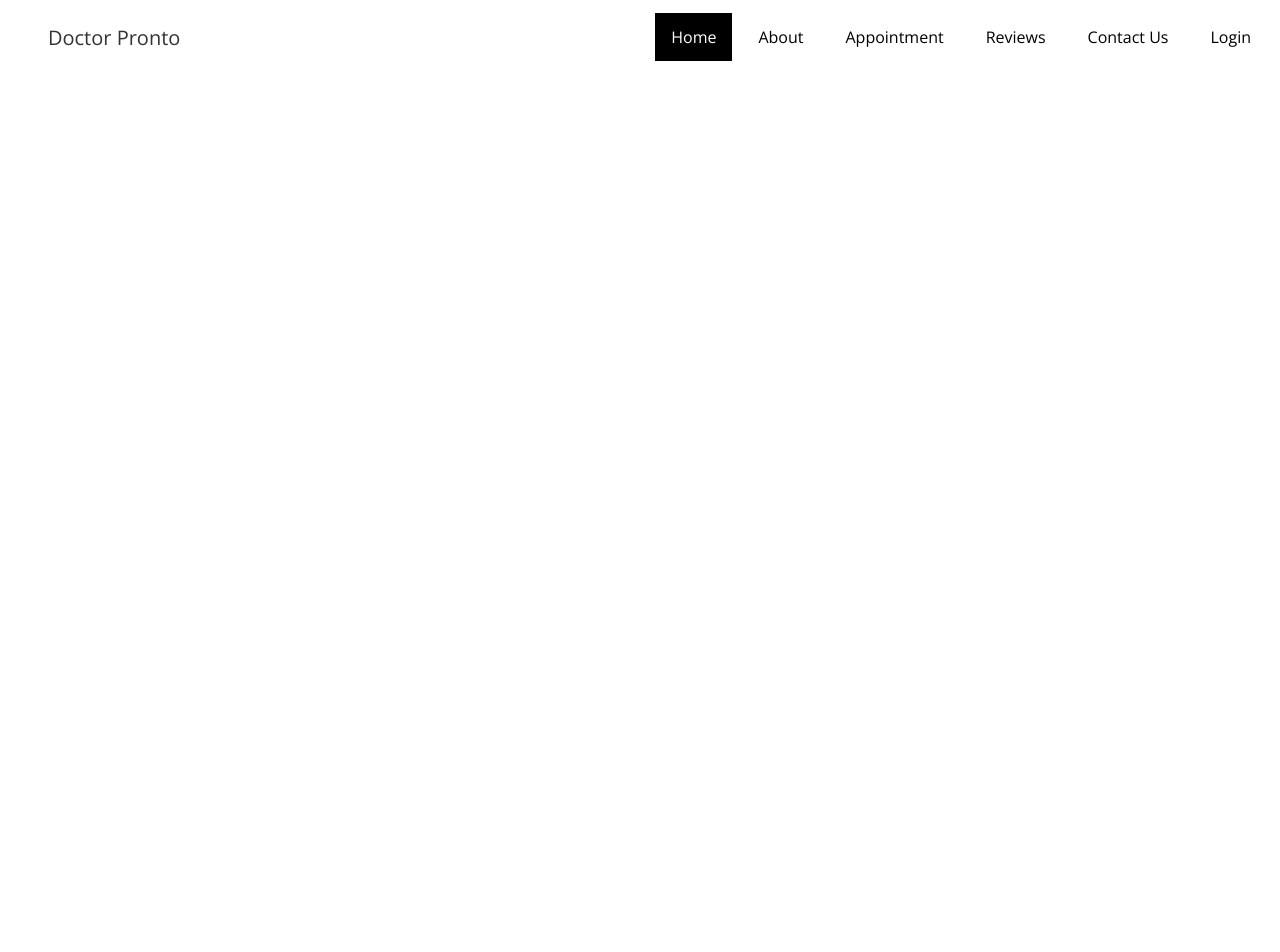
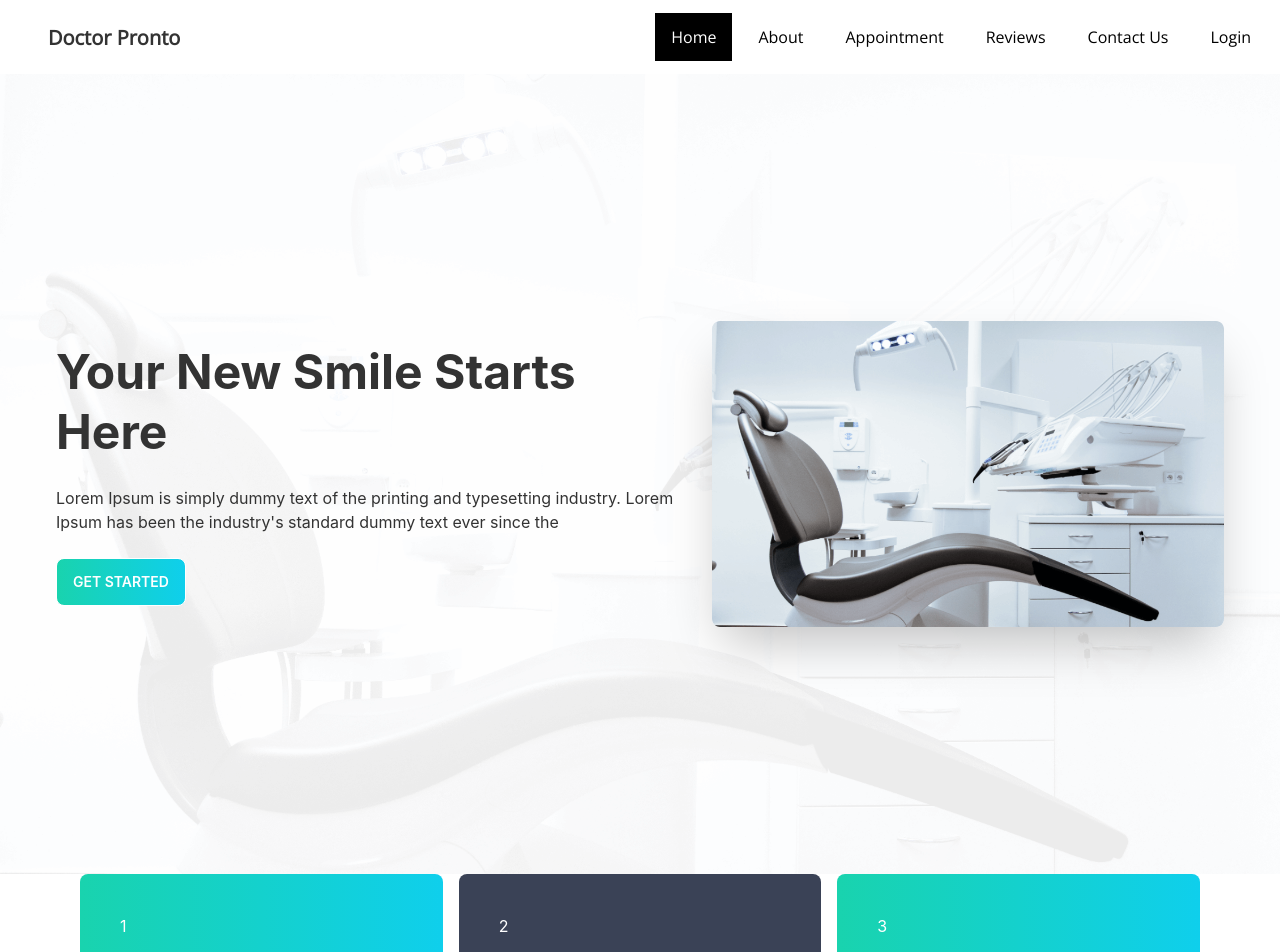
Before and after one commit to developer-sahadat/Doctore_Pronto, a React (Create React App) app: page / in a window 1280 px wide. Shown: the top 952 px of the page. Before the commit the page ends 800 px from the top, so only its background shows below. Built offline with nearby package versions, Linux system fonts and the light colour scheme.

Commit message:
banner section added

```diff
--- a/public/index.html
+++ b/public/index.html
@@ -25,6 +25,13 @@
       Learn how to configure a non-root public URL by running `npm run build`.
     -->
     <title>Doctor Pronto</title>
+    <link
+      rel="stylesheet"
+      href="https://cdnjs.cloudflare.com/ajax/libs/font-awesome/6.1.1/css/all.min.css"
+      integrity="sha512-KfkfwYDsLkIlwQp6LFnl8zNdLGxu9YAA1QvwINks4PhcElQSvqcyVLLD9aMhXd13uQjoXtEKNosOWaZqXgel0g=="
+      crossorigin="anonymous"
+      referrerpolicy="no-referrer"
+    />
   </head>
   <body>
     <noscript>You need to enable JavaScript to run this app.</noscript>
--- /dev/null
+++ b/src/Component/Home/Banner/Banner.css
@@ -0,0 +1,7 @@
+.banner-container {
+  background-image: url(../../../assets/images/bg.png);
+  background-repeat: no-repeat;
+  background-attachment: fixed;
+  background-position: center;
+  background-size: cover;
+}
--- /dev/null
+++ b/src/Component/Home/Banner/Banner.js
@@ -0,0 +1,30 @@
+import React from "react";
+import "./Banner.css";
+import chair from "../../../assets/images/chair.png";
+
+const Banner = () => {
+  return (
+    <div>
+      <div class="hero min-h-screen banner-container px-10">
+        <div class="hero-content flex-col lg:flex-row-reverse">
+          <img src={chair} class="max-w-lg rounded-lg shadow-2xl" />
+          <div>
+            <h1 class="text-5xl font-bold leading-tight">
+              Your New Smile Starts <br /> Here
+            </h1>
+            <p class="py-6 ">
+              Lorem Ipsum is simply dummy text of the printing and typesetting
+              industry. Lorem Ipsum has been the industry's standard dummy text
+              ever since the
+            </p>
+            <button class="btn text-white  bg-gradient-to-r from-secondary to-primary">
+              Get Started
+            </button>
+          </div>
+        </div>
+      </div>
+    </div>
+  );
+};
+
+export default Banner;
--- a/src/Component/Home/Home/Home.js
+++ b/src/Component/Home/Home/Home.js
@@ -1,7 +1,14 @@
 import React from "react";
+import Banner from "../Banner/Banner";
+import Information from "../Information/Information";
 
 const Home = () => {
-  return <div></div>;
+  return (
+    <>
+      <Banner />
+      <Information />
+    </>
+  );
 };
 
 export default Home;
--- /dev/null
+++ b/src/Component/Home/Information/Information.js
@@ -0,0 +1,20 @@
+import React from "react";
+import "./Information.css";
+
+const Information = () => {
+  return (
+    <div className="container px-20 mb-5 mx-auto">
+      <div className="grid grid-cols-1  md:grid-cols-3 gap-4">
+        <div className="text-white rounded-lg p-10  bg-gradient-to-r  from-secondary   to-primary">
+          1
+        </div>
+        <div className="bg-accent rounded-lg p-10  text-white">2</div>
+        <div className="text-white p-10 rounded-lg bg-gradient-to-r  from-secondary   to-primary">
+          3
+        </div>
+      </div>
+    </div>
+  );
+};
+
+export default Information;
--- a/src/Component/Shear/Header/Header.css
+++ b/src/Component/Shear/Header/Header.css
@@ -6,7 +6,7 @@
 .navbar_title_text {
   font-family: "Open Sans";
   font-style: normal;
-  font-weight: 500;
+  font-weight: 600;
   font-size: 20px;
   line-height: 25px;
 }
--- a/src/Component/Shear/Header/Header.js
+++ b/src/Component/Shear/Header/Header.js
@@ -3,31 +3,8 @@ import { Link, NavLink } from "react-router-dom";
 import "./Header.css";
 
 const Header = () => {
-  return (
-    <div className="container">
-      <div class="navbar  bg-base-100">
-        <div class="navbar-start">
-          <div class="dropdown">
-            <label tabindex="0" class="btn btn-ghost lg:hidden">
-              <svg
-                xmlns="http://www.w3.org/2000/svg"
-                class="h-5 w-5"
-                fill="none"
-                viewBox="0 0 24 24"
-                stroke="currentColor"
-              >
-                <path
-                  stroke-linecap="round"
-                  stroke-linejoin="round"
-                  stroke-width="2"
-                  d="M4 6h16M4 12h8m-8 6h16"
-                />
-              </svg>
-            </label>
-            <ul
-              tabindex="0"
-              class="menu menu-compact dropdown-content mt-3 p-2 shadow bg-base-100 rounded-box w-52"
-            >
+  const menuItems = (
+    <>
       <li>
         <NavLink className="nav_link" to="/">
           Home
@@ -58,6 +35,35 @@ const Header = () => {
           Login
         </NavLink>
       </li>
+    </>
+  );
+
+  return (
+    <div className="container">
+      <div class="navbar  ">
+        <div class="navbar-start">
+          <div class="dropdown">
+            <label tabindex="0" class="btn btn-ghost lg:hidden">
+              <svg
+                xmlns="http://www.w3.org/2000/svg"
+                class="h-5 w-5"
+                fill="none"
+                viewBox="0 0 24 24"
+                stroke="currentColor"
+              >
+                <path
+                  stroke-linecap="round"
+                  stroke-linejoin="round"
+                  stroke-width="2"
+                  d="M4 6h16M4 12h8m-8 6h16"
+                />
+              </svg>
+            </label>
+            <ul
+              tabindex="0"
+              class="menu menu-compact dropdown-content mt-3 p-2 shadow bg-base-100 rounded-box w-52"
+            >
+              {menuItems}
             </ul>
           </div>
           <Link to="/" className="navbar_title">
@@ -65,38 +71,7 @@ const Header = () => {
           </Link>
         </div>
         <div class="navbar-end hidden lg:flex">
-          <ul class="menu menu-horizontal p-0 navigation_link">
-            <li>
-              <NavLink className="nav_link" to="/">
-                Home
-              </NavLink>
-            </li>
-            <li>
-              <NavLink className="nav_link" to="/about">
-                About
-              </NavLink>
-            </li>
-            <li>
-              <NavLink className="nav_link" to="/appointment">
-                Appointment
-              </NavLink>
-            </li>
-            <li>
-              <NavLink className="nav_link" to="/reviews">
-                Reviews
-              </NavLink>
-            </li>
-            <li>
-              <NavLink className="nav_link" to="/contact-us">
-                Contact Us
-              </NavLink>
-            </li>
-            <li>
-              <NavLink className="nav_link" to="/login">
-                Login
-              </NavLink>
-            </li>
-          </ul>
+          <ul class="menu menu-horizontal p-0 navigation_link">{menuItems}</ul>
         </div>
       </div>
     </div>
```
Also changed, not shown: src/Component/Home/Information/Information.css (added). Lines whose indentation alone changed are shown as unchanged.
